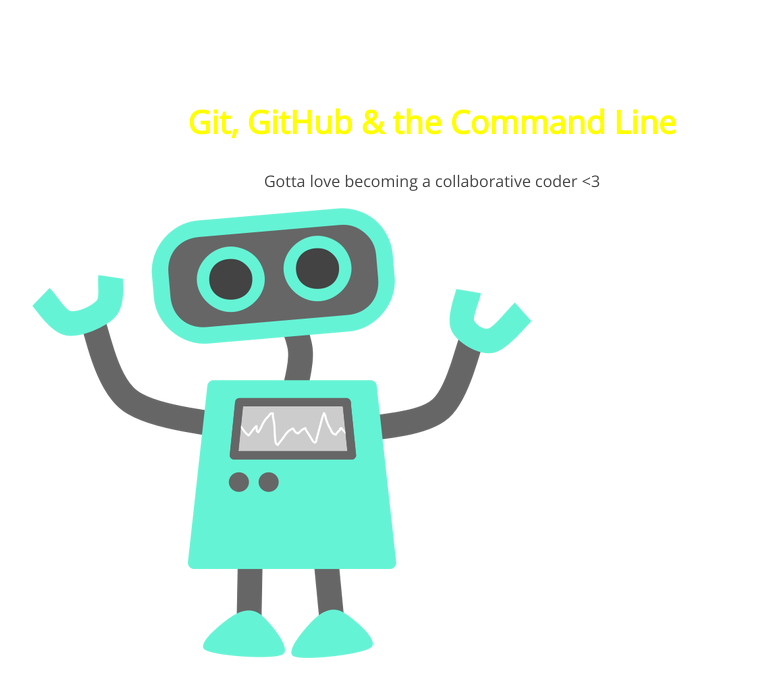
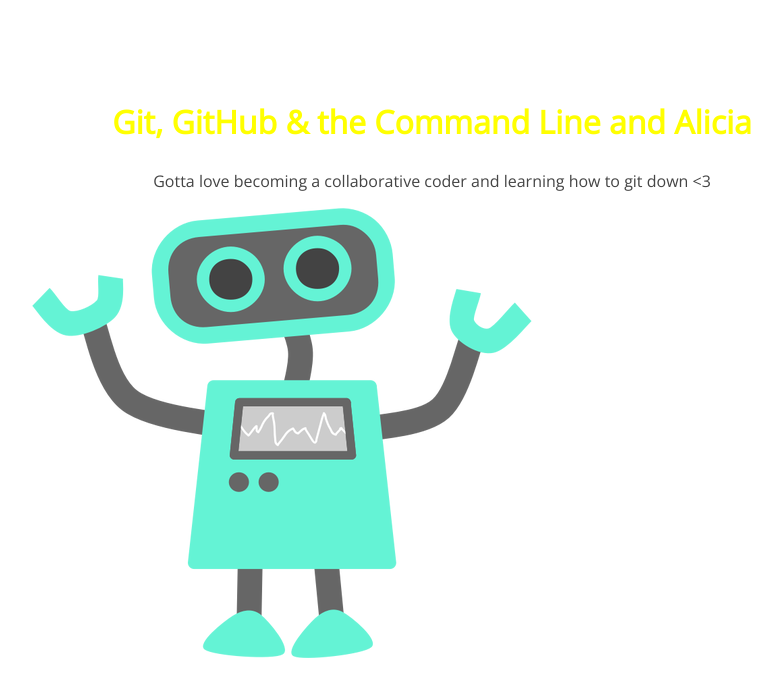
Before and after one commit to AliciaMc15/FProject, a plain HTML site: page 105-project-master/index.html in a window 1280 px wide. Shown: the whole page, without its empty margins (208-990 px from the left). Drawn offline with nearby package versions, Linux system fonts and the light colour scheme.

Commit message:
changed header and parapgraph

```diff
--- a/105-project-master/index.html
+++ b/105-project-master/index.html
@@ -8,8 +8,8 @@
 </head>
 <body>
 	<section>
-		<h1>Git, GitHub & the Command Line</h1>
-		<p>Gotta love becoming a collaborative coder <3</p>
+		<h1>Git, GitHub & the Command Line and Alicia</h1>
+		<p>Gotta love becoming a collaborative coder and learning how to git down <3</p>
 		<img src="img/happy-blue-robot.png">
 	</section>
 </body>
```
